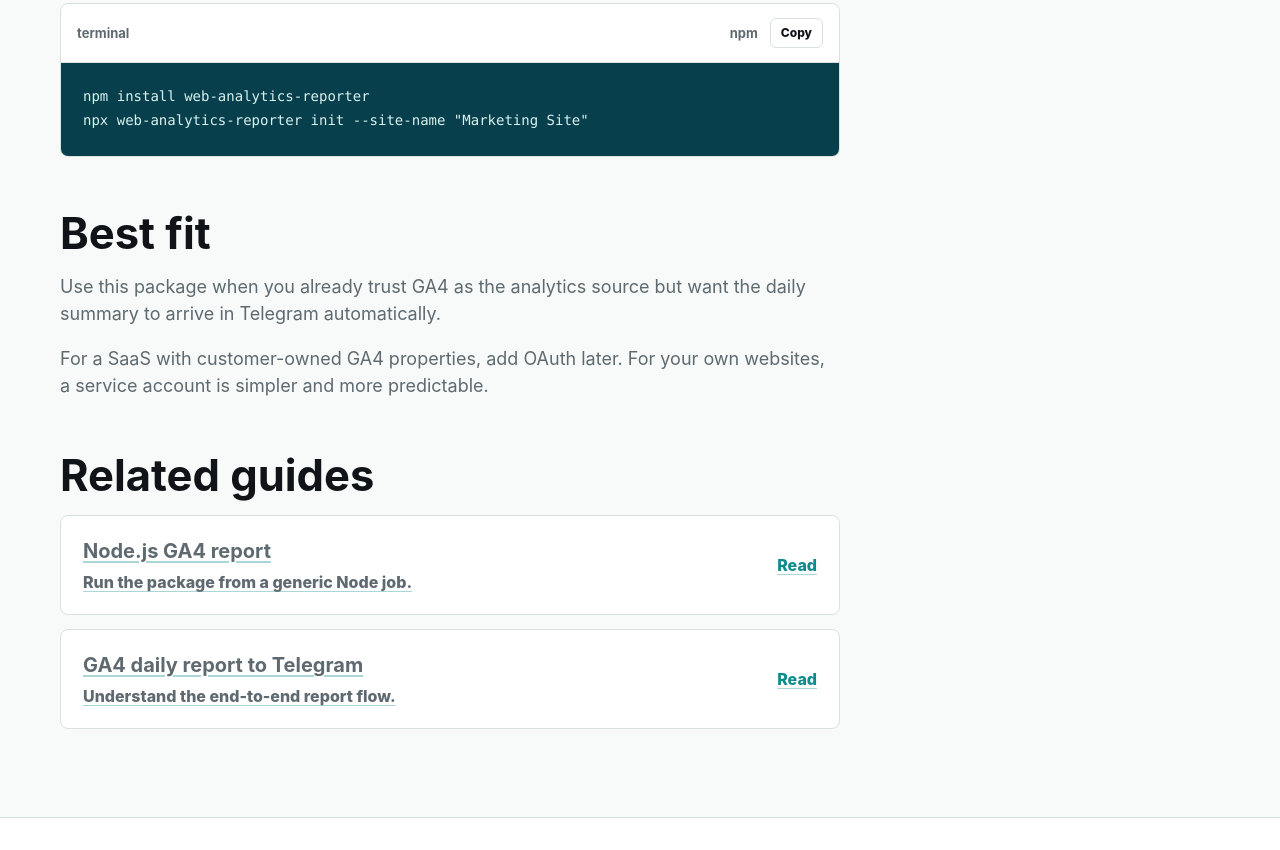
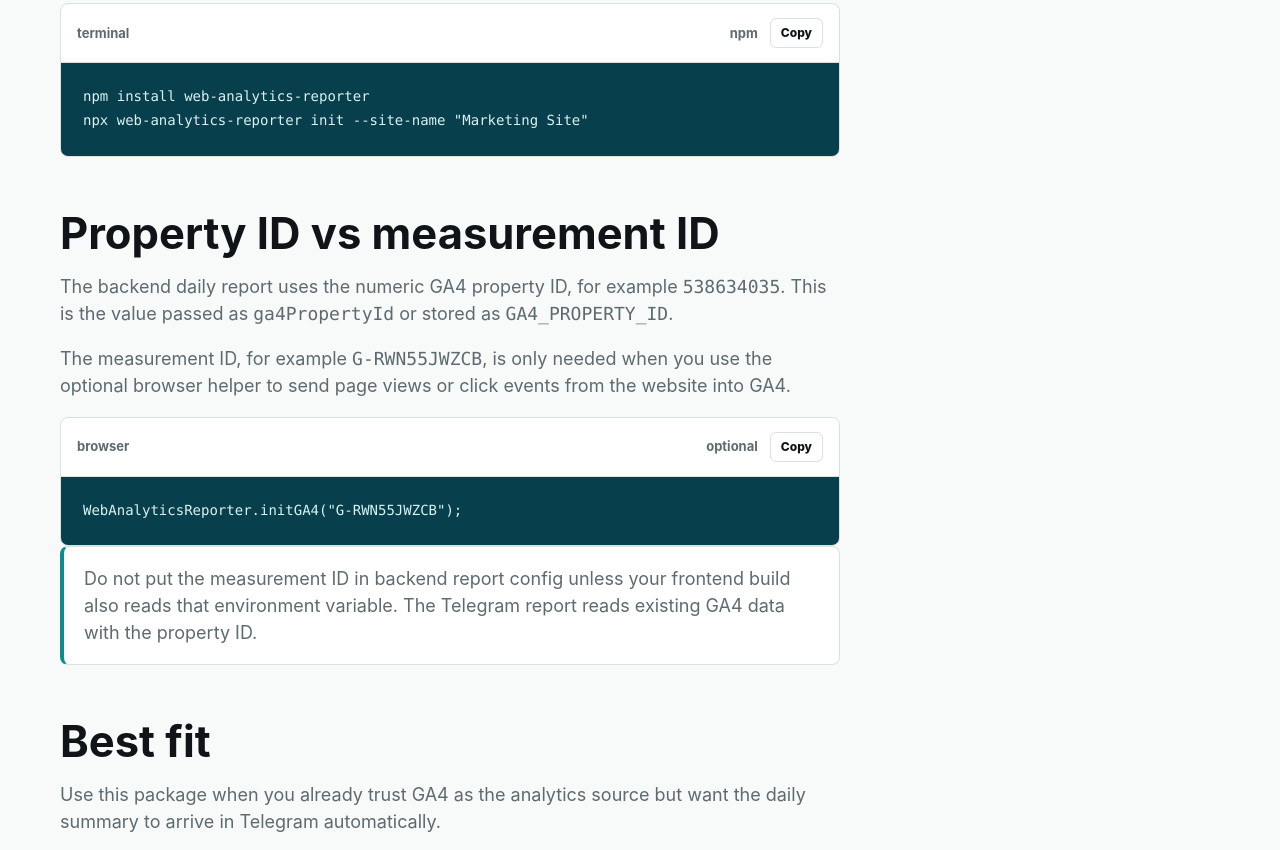
Before and after one commit to pntech20/web-analytics-reporter, a website: page site/ga4-report-npm-package/index.html in a window 1280 px wide. Shown: the part 1315-2165 px from the top of the page. Drawn offline with Linux system fonts and the light colour scheme.

Commit message:
Clarify property ID and measurement ID usage

```diff
--- a/site/ga4-report-npm-package/index.html
+++ b/site/ga4-report-npm-package/index.html
@@ -128,6 +128,18 @@
 npx web-analytics-reporter init --site-name "Marketing Site"</code></pre>
             </div>
 
+            <h2 id="ids">Property ID vs measurement ID</h2>
+            <p>The backend daily report uses the numeric GA4 property ID, for example <code>538634035</code>. This is the value passed as <code>ga4PropertyId</code> or stored as <code>GA4_PROPERTY_ID</code>.</p>
+            <p>The measurement ID, for example <code>G-RWN55JWZCB</code>, is only needed when you use the optional browser helper to send page views or click events from the website into GA4.</p>
+            <div class="code-card">
+              <header>
+                <span>browser</span>
+                <span>optional</span>
+              </header>
+              <pre><code>WebAnalyticsReporter.initGA4("G-RWN55JWZCB");</code></pre>
+            </div>
+            <p class="inline-note">Do not put the measurement ID in backend report config unless your frontend build also reads that environment variable. The Telegram report reads existing GA4 data with the property ID.</p>
+
             <h2 id="best-fit">Best fit</h2>
             <p>Use this package when you already trust GA4 as the analytics source but want the daily summary to arrive in Telegram automatically.</p>
             <p>For a SaaS with customer-owned GA4 properties, add OAuth later. For your own websites, a service account is simpler and more predictable.</p>
@@ -149,6 +161,7 @@ npx web-analytics-reporter init --site-name "Marketing Site"</code></pre>
             <strong>On this page</strong>
             <a href="#what">What it does</a>
             <a href="#install">Install</a>
+            <a href="#ids">Property vs measurement ID</a>
             <a href="#best-fit">Best fit</a>
             <a href="#related">Related guides</a>
           </aside>
--- a/site/llms-full.txt
+++ b/site/llms-full.txt
@@ -40,6 +40,12 @@ Relevant page: https://analyticsreporter.xyz/ga4-daily-report-to-telegram
 ### What npm package sends GA4 reports to Telegram?
 
 The npm package is `web-analytics-reporter`.
+
+Relevant page: https://analyticsreporter.xyz/ga4-report-npm-package
+
+### Does Web Analytics Reporter need a GA4 measurement ID?
+
+The backend Telegram report does not need the `G-XXXXXXXXXX` measurement ID. It needs the numeric GA4 property ID because it reads existing data through the Google Analytics Data API. The optional browser helper uses a measurement ID only when the site wants the package to send page views or click events from the browser into GA4.
 
 Relevant page: https://analyticsreporter.xyz/ga4-report-npm-package
 
--- a/site/llms.txt
+++ b/site/llms.txt
@@ -26,6 +26,7 @@ Full context: https://analyticsreporter.xyz/llms-full.txt
 - How do I monitor multiple GA4 properties from one endpoint?
 - How do I send daily website analytics summaries to a team chat?
 - What npm package sends GA4 reports to Telegram?
+- Does Web Analytics Reporter need a GA4 measurement ID?
 - Why does GA4 reject a service account email?
 - How do I use the Google Analytics Data API to send Telegram reports?
 - How do I build a Node.js GA4 report job?
```
Also changed, not shown: CHANGELOG.md, README.md, 1 other file.
